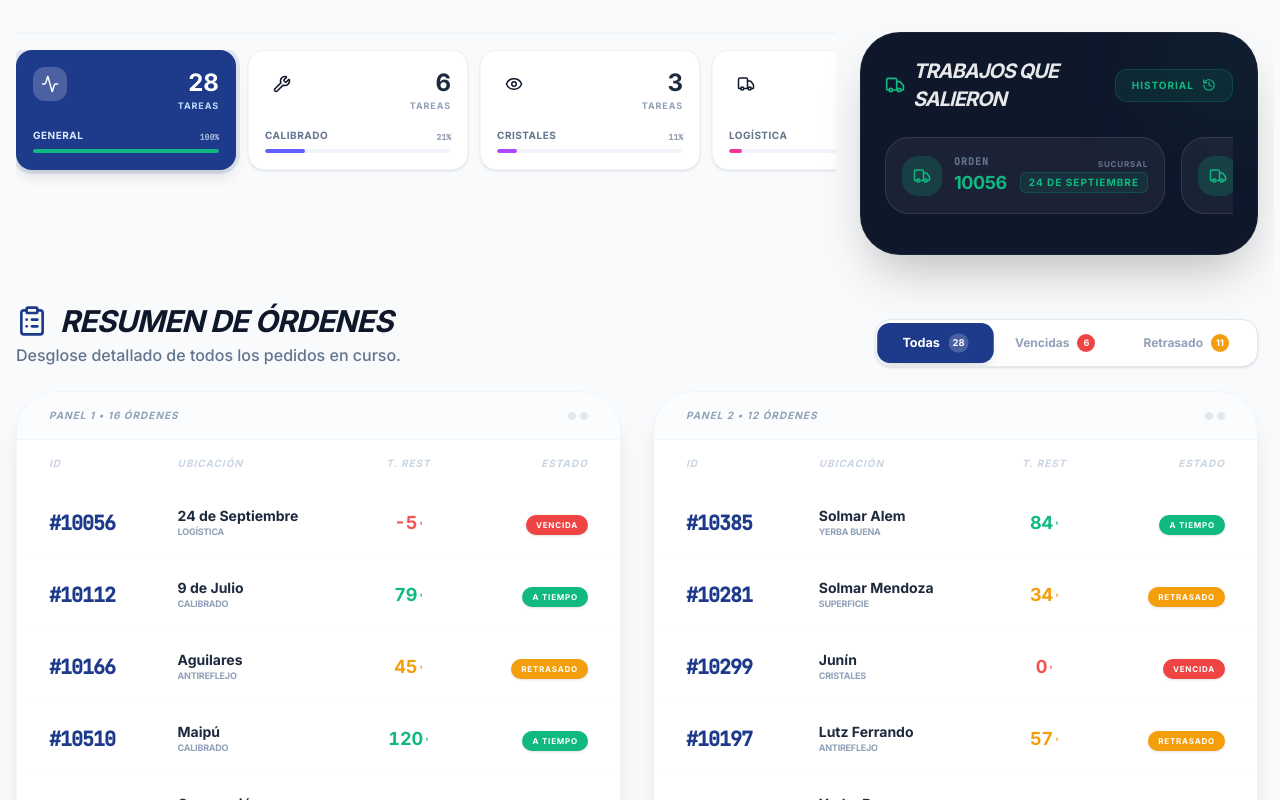
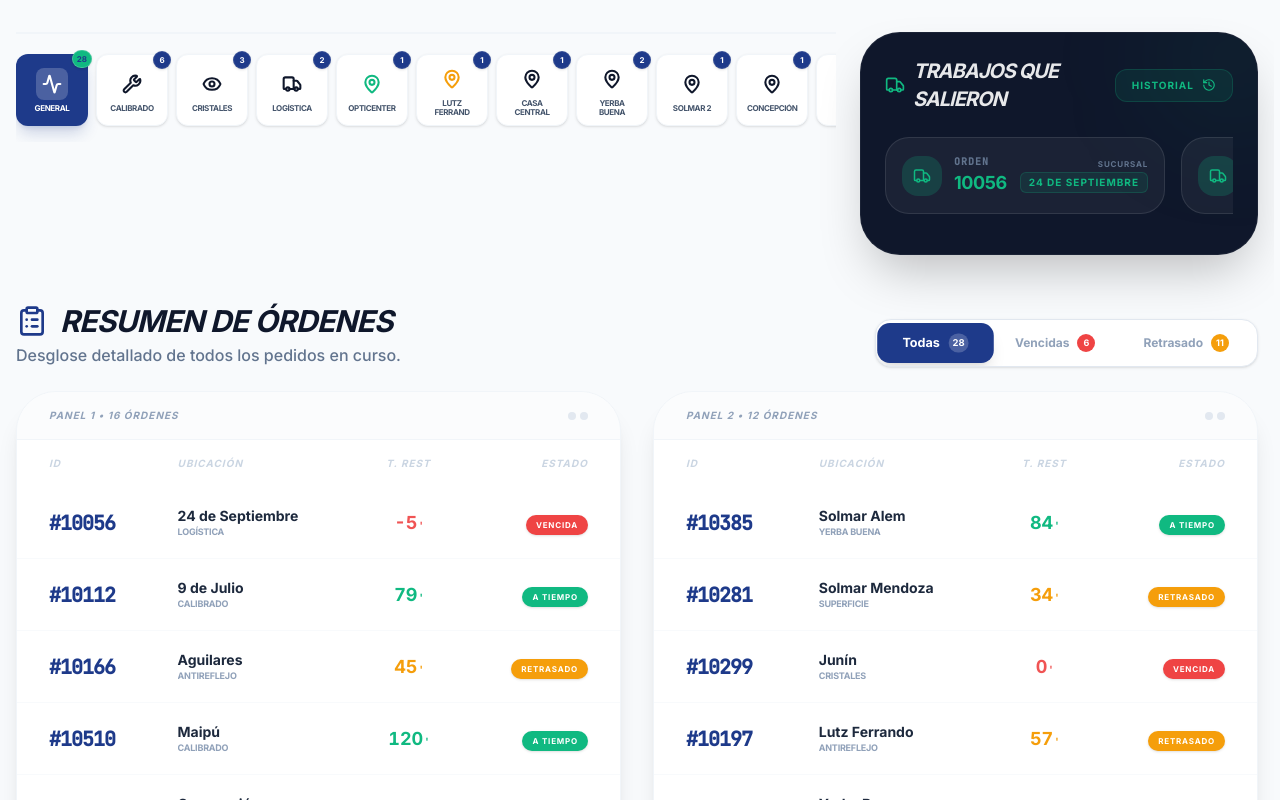
Before and after one commit to Matoma1607/gestion-optica, a React (Vite) app: page / in a window 1280 px wide. Shown: the top 800 px of the page. Built offline with nearby package versions, Linux system fonts and the light colour scheme.

Commit message:
He reducido las tarjetas de etapa a un tamaño mucho más compacto (72x72 píxeles), similar a los iconos de un escritorio.

```diff
--- a/src/App.tsx
+++ b/src/App.tsx
@@ -384,43 +384,44 @@ interface StageProgressCardProps {
   onClick?: () => void;
 }
 
-function StageProgressCard({ stage, count, total, colorClass, icon: Icon, isSelected, onClick }: StageProgressCardProps) {
-  const progress = (count / total) * 100;
+function StageProgressCard({ stage, count, colorClass, icon: Icon, isSelected, onClick }: StageProgressCardProps & { count: number }) {
   return (
     <motion.div
-      whileHover={{ y: -2, scale: 1.01 }}
-      whileTap={{ scale: 0.98 }}
+      whileHover={{ y: -2, scale: 1.05 }}
+      whileTap={{ scale: 0.95 }}
       onClick={onClick}
-      className={`p-4 rounded-2xl cursor-pointer transition-all border min-h-[120px] flex flex-col justify-between ${
+      className={`relative p-2 rounded-xl cursor-pointer transition-all flex flex-col items-center justify-center gap-1 group aspect-square w-[72px] shrink-0 ${
         isSelected
-          ? 'bg-brand-blue border-transparent ring-4 ring-brand-blue/10 shadow-lg'
-          : 'bg-white border-slate-100 shadow-sm hover:shadow-md'
+          ? 'bg-brand-blue shadow-lg shadow-brand-blue/20'
+          : 'bg-white border border-slate-100 shadow-sm hover:shadow-md hover:border-brand-blue/20'
       }`}
     >
-      <div className="flex justify-between items-start">
-        <div className={`p-2 rounded-xl ${isSelected ? 'bg-white/20 text-white' : `${colorClass.replace('bg-', 'bg-opacity-10 text-')}`}`}>
-          <Icon size={18} />
+      {/* Task Count Badge */}
+      {count > 0 && (
+        <div className={`absolute -top-1 -right-1 min-w-[18px] h-4.5 flex items-center justify-center rounded-full px-1 text-[8px] font-black z-10 shadow-sm border ${
+          isSelected
+            ? 'bg-brand-green text-brand-blue border-white/20'
+            : 'bg-brand-blue text-white border-white/10'
+        }`}>
+          {count}
         </div>
-        <div className="text-right">
-          <span className={`text-2xl font-black ${isSelected ? 'text-white' : 'text-slate-800'}`}>{count}</span>
-          <p className={`text-[9px] font-bold uppercase tracking-widest ${isSelected ? 'text-blue-200' : 'text-slate-400'}`}>Tareas</p>
-        </div>
+      )}
+
+      {/* Main Icon Box */}
+      <div className={`p-1.5 rounded-lg transition-all group-hover:scale-110 ${
+        isSelected
+          ? 'bg-white/20 text-white'
+          : `${colorClass.replace('bg-', 'bg-opacity-10 text-')}`
+      }`}>
+        <Icon size={20} strokeWidth={2.5} />
       </div>
 
-      <div className="mt-2">
-        <div className={`flex justify-between items-end mb-1.5 ${isSelected ? 'text-blue-100' : 'text-slate-500'}`}>
-          <span className="text-[10px] font-black uppercase tracking-wider truncate mr-2">{stage}</span>
-          <span className="text-[8px] font-mono font-bold opacity-70 shrink-0">{Math.round(progress)}%</span>
-        </div>
-        <div className={`w-full h-1 rounded-full overflow-hidden ${isSelected ? 'bg-white/10' : 'bg-slate-100'}`}>
-          <motion.div
-            initial={{ width: 0 }}
-            animate={{ width: `${progress}%` }}
-            transition={{ duration: 1, ease: "easeOut" }}
-            className={`h-full rounded-full ${isSelected ? 'bg-brand-green' : colorClass}`}
-          />
-        </div>
-      </div>
+      {/* Label */}
+      <span className={`text-[8px] font-black uppercase tracking-tighter text-center leading-[1.1] transition-colors line-clamp-2 w-full px-0.5 ${
+        isSelected ? 'text-white' : 'text-slate-600'
+      }`}>
+        {stage}
+      </span>
     </motion.div>
   );
 }
@@ -589,11 +590,11 @@ export default function App() {
               <div className="h-0.5 flex-1 bg-slate-100 hidden xl:block"></div>
             </div>
 
-            <div className="flex gap-3 overflow-x-auto pb-4 snap-x">
+            <div className="flex items-center gap-2 overflow-x-auto pb-4 pt-1 snap-x no-scrollbar">
               {stats.map((stat: { stage: string; count: number; total: number }, idx: number) => (
-                <div key={stat.stage} className="min-w-[180px] md:min-w-[220px] snap-start">
+                <div key={stat.stage} className="snap-start flex-shrink-0">
                   <SmartTooltip
-                    text={`Pedidos esperando en ${stat.stage}`}
+                    text={`${stat.count} tareas en ${stat.stage}`}
                     position="top"
                   >
                     <StageProgressCard
--- a/src/index.css
+++ b/src/index.css
@@ -47,4 +47,12 @@
   html {
     scrollbar-gutter: stable;
   }
+
+  .no-scrollbar::-webkit-scrollbar {
+    display: none;
+  }
+  .no-scrollbar {
+    -ms-overflow-style: none;
+    scrollbar-width: none;
+  }
 }
```
